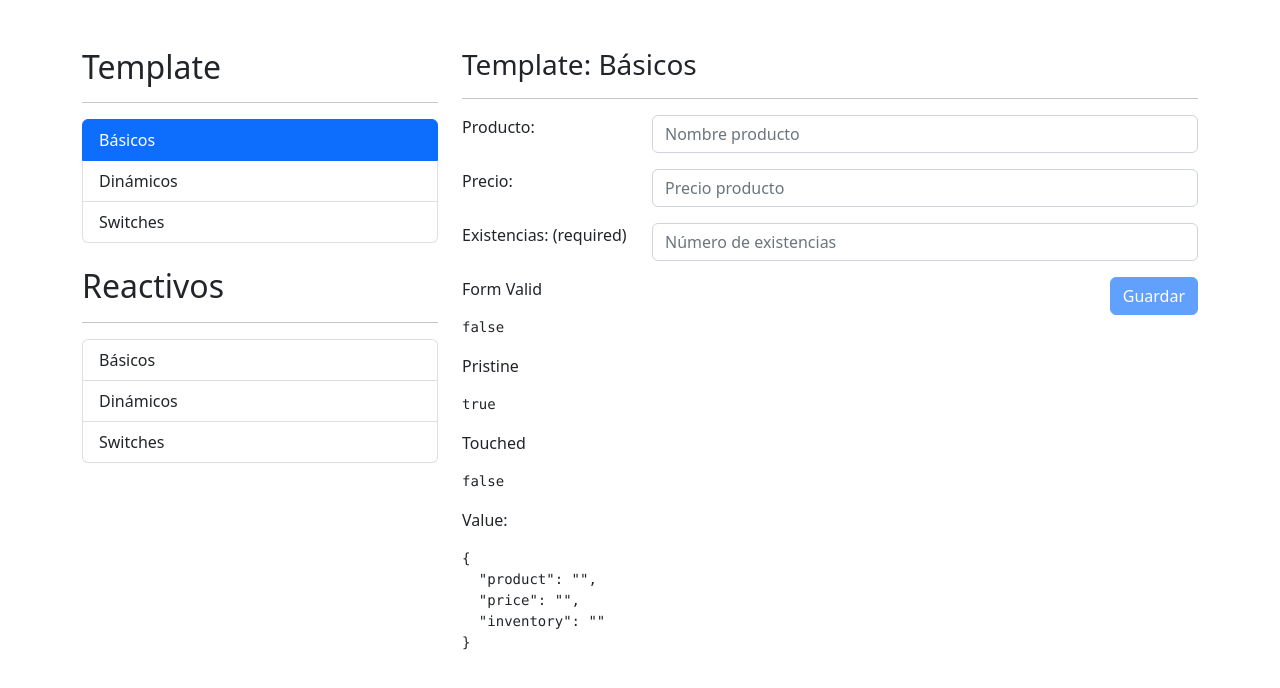
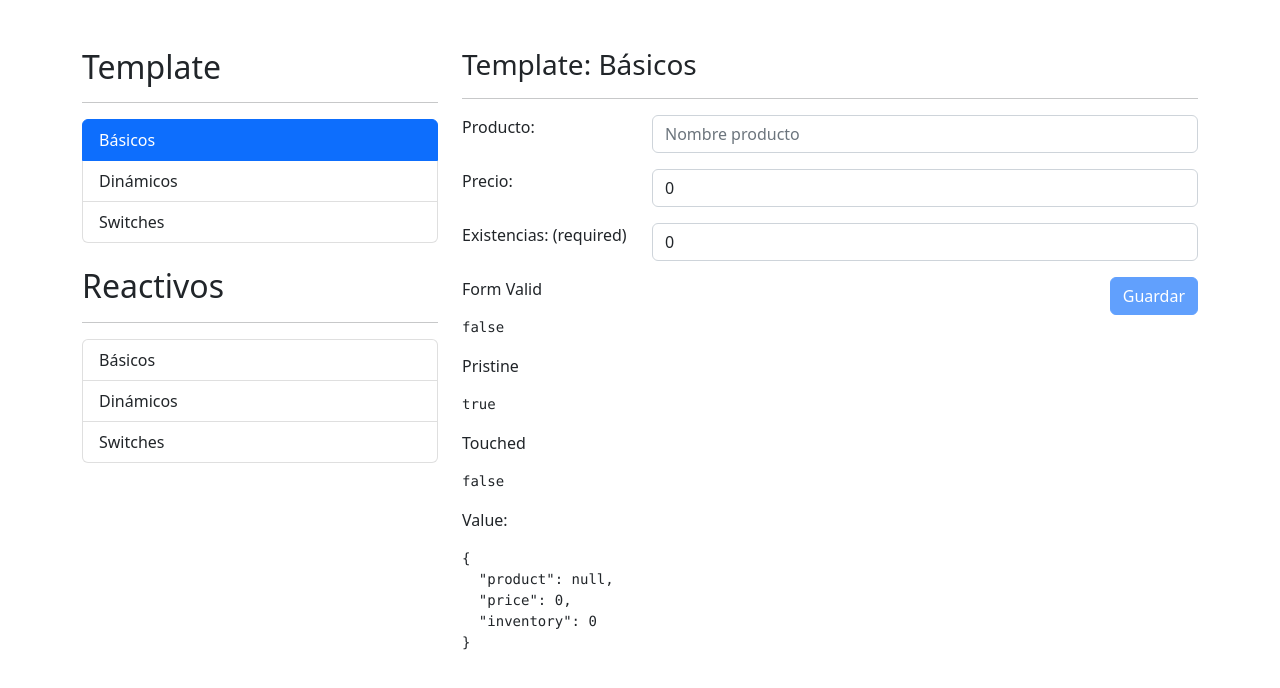
Before and after one commit to daguttt/forms-app-angular, an Angular app: page /template/basics in a window 1280 px wide. Shown: the top 688 px of the page. Built offline with nearby package versions, Linux system fonts and the light colour scheme.

Commit message:
Class 240: Reset form view and default form model data

```diff
--- a/src/app/template/basics/basics.component.html
+++ b/src/app/template/basics/basics.component.html
@@ -1,7 +1,7 @@
 <h3>Template: Básicos</h3>
 <hr />
 
-<form (ngSubmit)="lookAtNgForm()" #myForm="ngForm">
+<form (submit)="onSubmit()" #myForm="ngForm">
   <!-- Product -->
   <div class="row mb-3">
     <label class="col-sm-3">Producto:</label>
@@ -9,7 +9,7 @@
       <input
         type="text"
         name="product"
-        ngModel
+        [ngModel]="initialFormData.product"
         class="form-control"
         required
         minlength="3"
@@ -27,7 +27,7 @@
       <input
         type="number"
         name="price"
-        ngModel
+        [ngModel]="initialFormData.price"
         class="form-control"
         required
         placeholder="Precio producto"
@@ -44,7 +44,7 @@
       <input
         type="number"
         name="inventory"
-        ngModel
+        [ngModel]="initialFormData.inventory"
         class="form-control"
         placeholder="Número de existencias"
       />
--- a/src/app/template/basics/basics.component.ts
+++ b/src/app/template/basics/basics.component.ts
@@ -1,4 +1,4 @@
-import { Component, OnInit, ViewChild } from '@angular/core';
+import { Component, ViewChild } from '@angular/core';
 import { NgForm } from '@angular/forms';
 
 @Component({
@@ -6,12 +6,13 @@ import { NgForm } from '@angular/forms';
   templateUrl: './basics.component.html',
   styles: [],
 })
-export class BasicsComponent implements OnInit {
+export class BasicsComponent {
   @ViewChild('myForm') form!: NgForm;
-  constructor() {}
-
-  ngOnInit(): void {}
-
+  initialFormData = {
+    product: null,
+    price: 0,
+    inventory: 0,
+  };
   isProductValid(): boolean {
     return (
       this.form?.controls['product']?.invalid &&
@@ -24,7 +25,10 @@ export class BasicsComponent implements OnInit {
       this.form?.controls['price']?.touched
     );
   }
-  lookAtNgForm() {
-    console.log(this.form);
+  onSubmit() {
+    this.form.resetForm({
+      price: 0,
+      inventory: 0,
+    });
   }
 }
```
